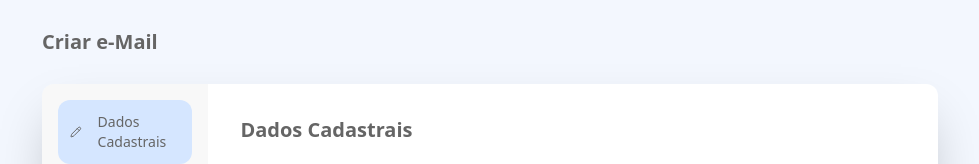
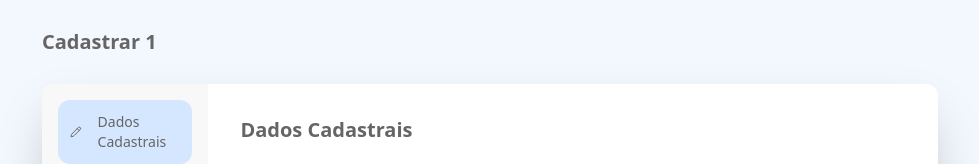
Before and after one commit to brunoleonardi/segpub, a React (Vite) app: page /register/1 in a window 1280 px wide. Shown: the top 164 px of the page, without its empty margins (150-1129 px from the left). Built offline with nearby package versions, Linux system fonts and the light colour scheme; no server answers; the HTML template or start-up script is replaced by a standard one.

Commit message:
feat: change on title word from register page

```diff
--- a/src/components/Sidebar/data.ts
+++ b/src/components/Sidebar/data.ts
@@ -51,7 +51,7 @@ export const controlData = [
   { id: 'clientes', label: 'Clientes', icon: 'building', options: ['cadastro', 'consultar'] },
   { id: 'emails', label: 'e-Mails Relatório', icon: 'mail', options: ['cadastro', 'consultar'] },
   { id: 'relatorios', label: 'Relatórios', icon: 'file-text', options: ['cadastro', 'consultar'] },
-  { id: 'notificacoes', label: 'Tipo Notificações', icon: 'bell', options: ['cadastro', 'consultar'] }
+  { id: 'notificacoes', label: 'Tipo Notificação', icon: 'bell', options: ['cadastro', 'consultar'] }
 ];
 
 export const controlOptionsLabels: Record<string, string> = {
--- a/src/screens/RegisterPage/RegisterPage.tsx
+++ b/src/screens/RegisterPage/RegisterPage.tsx
@@ -3,7 +3,7 @@ import { useForm } from 'react-hook-form';
 import { z } from 'zod';
 import { zodResolver } from '@hookform/resolvers/zod';
 import { Check, PencilIcon } from 'lucide-react';
-import { useNavigate, useLocation } from 'react-router-dom';
+import { useNavigate, useLocation, useParams } from 'react-router-dom';
 import { supabase } from '../../lib/supabase';
 import { useTheme } from '../../contexts/ThemeContext';
 import { Checkbox } from '../../components/ui/checkbox';
@@ -31,6 +31,22 @@ export const RegisterPage = () => {
   const { isDarkMode } = useTheme();
   const editMode = location.state?.editMode;
   const reportData = location.state?.reportData;
+  const { section } = useParams();
+  const title = removeFinalSFromFirstAndSecondWord(section as string);
+
+  function removeFinalSFromFirstAndSecondWord(str: string): string {
+    const words = str.split(" ");
+
+    if (words[0]?.endsWith("s")) {
+      words[0] = words[0].slice(0, -1);
+    }
+
+    if (words[1]?.endsWith("s")) {
+      words[1] = words[1].slice(0, -1);
+    }
+
+    return words.join(" ");
+  }
 
   const form = useForm<z.infer<typeof formSchema>>({
     resolver: zodResolver(formSchema),
@@ -78,7 +94,10 @@ export const RegisterPage = () => {
   return (
     <div className={`w-[100dvw] h-[100dvh] flex justify-center items-center ${isDarkMode ? 'bg-[#353535]' : 'bg-[#F3F7FE]'}`}>
       <div className='flex flex-col justify-between h-full py-7 gap-7'>
-        <h2 className={`text-xl font-semibold ${isDarkMode ? 'text-gray-200' : 'text-[#656565]'}`}>Criar e-Mail</h2>
+        <h2 className={`text-xl font-semibold ${isDarkMode ? 'text-gray-200' : 'text-[#656565]'}`}>
+          {editMode ? 'Editar ' : 'Cadastrar '}
+          {title}
+        </h2>
         <div className="w-[70dvw] h-full flex rounded-xl shadow-2xl overflow-hidden">
           {/* Sidebar */}
           <div className={`w-[13vw] p-4 ${isDarkMode ? 'bg-[#333333]' : 'bg-[#F8F8F8]'} flex flex-col items-center`}>
```
